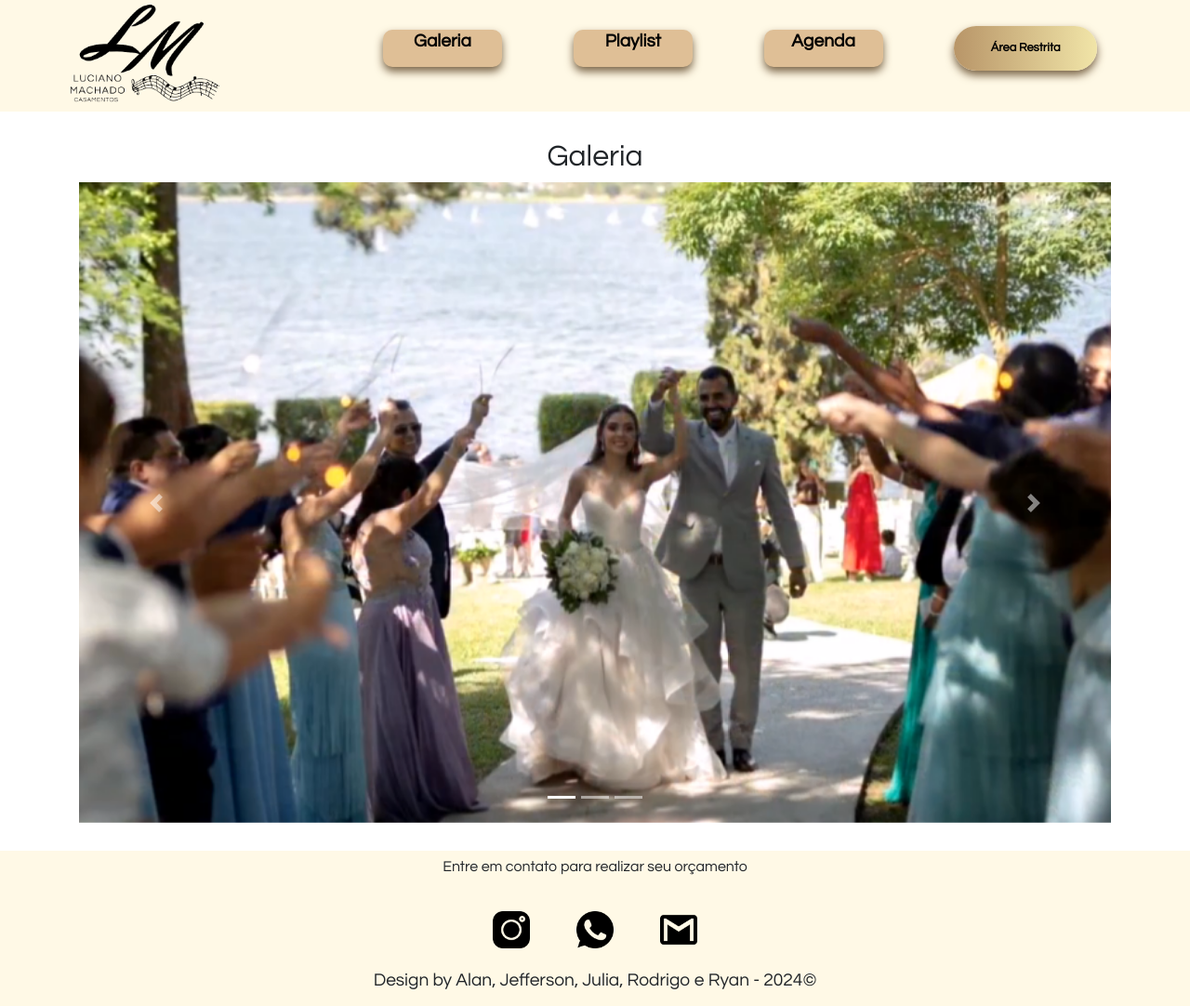
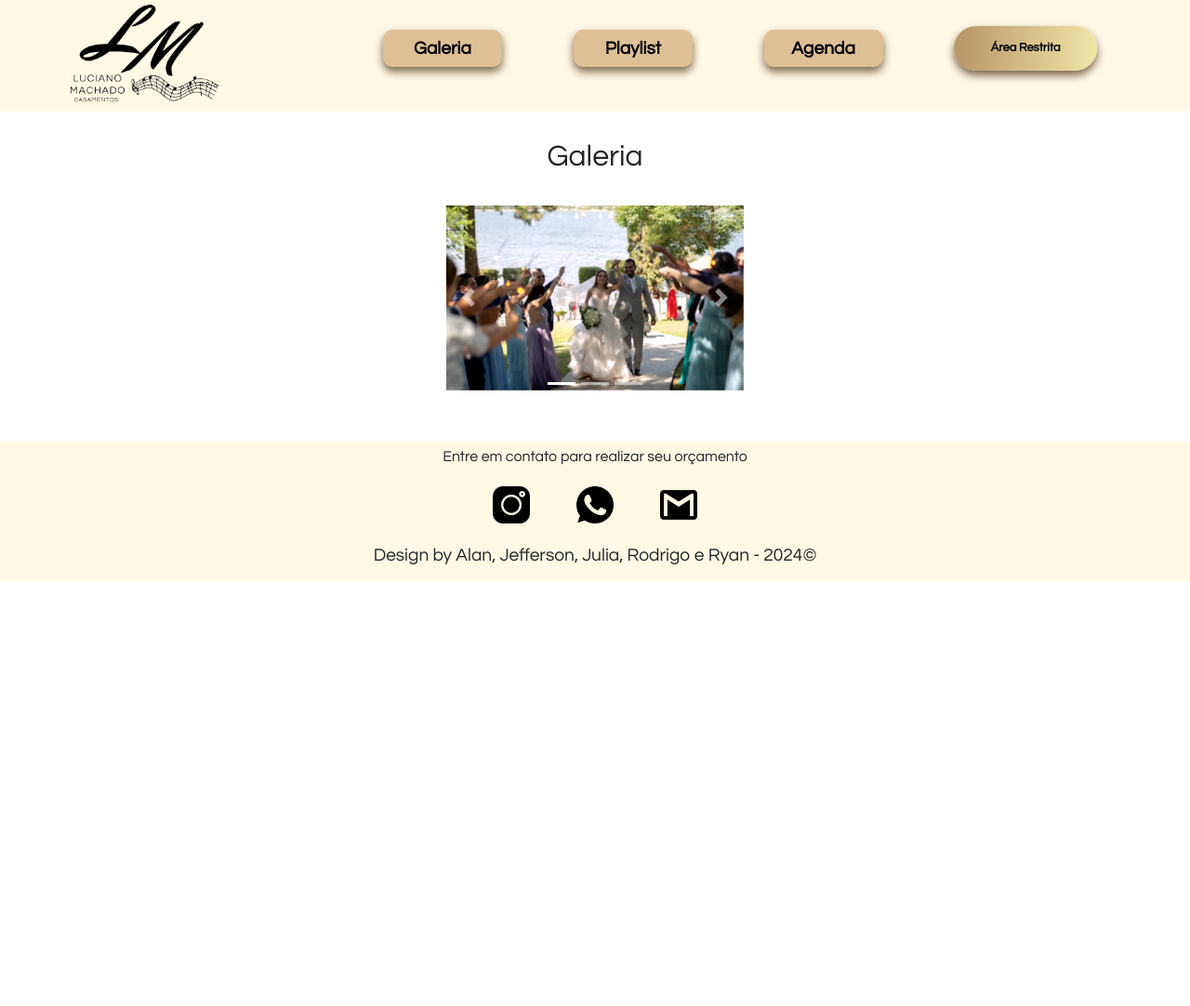
Before and after one commit to DigoPires/Luciano-Machado, a PHP site: page /galeria.html in a window 1280 px wide. Shown: the whole page at 93% size. After the commit the page ends 625 px from the top, so only its background shows below. Run offline with PHP 8.4, Linux system fonts and the light colour scheme; some libraries are stand-ins or nearby versions.

Commit message:
nova alteração

```diff
--- a/Menu Principal/CSS/estrutura.css
+++ b/Menu Principal/CSS/estrutura.css
@@ -15,9 +15,17 @@
     display: none;
     align-items: center;
 }
+
+.area-restrita{
+  padding: 0;
+}
 ::-webkit-input-placeholder {
     color: black;
 }
+p{
+    margin-bottom: 0;
+}
+
 input:focus::-webkit-input-placeholder {
     color: transparent;
     }
@@ -29,7 +37,6 @@ input{
     border: none;
     outline: unset;
     border-radius: 5px;
-    color: black;
     width: 10vw;
     height: 2.5vh;
     box-shadow: 0px 4px 5px rgba(53, 53, 53, 0.75);
@@ -150,6 +157,7 @@ header {
     background: linear-gradient(0.25turn,#e9d1b1, #eee2a8 );
     box-shadow: 0px 8px 15px #7a6447;
     transform: scale(1.05);
+
 }
 
 
--- /dev/null
+++ b/Menu Principal/CSS/galeria.css
@@ -0,0 +1,20 @@
+body{
+    /* background:linear-gradient(rgba(47, 15, 226, 0.308), rgba(141, 121, 31, 0.568)), url(/IMG/backgrounds/background-teste.jpg); */
+    height: 100vh;
+}
+
+.carousel-inner{
+    height: 30vh;
+    width: 25vw;
+    display: flex;
+    align-items: center;
+}
+
+.container{
+    height: 31vh;
+    display: flex;
+    justify-content: center;
+    align-items: center;
+    flex-direction: column;
+    width: 40vw;
+}
--- a/Menu Principal/galeria.html
+++ b/Menu Principal/galeria.html
@@ -59,8 +59,8 @@
 
     <main>
         <section>
+            <h2>Galeria</h2>
             <div class="container">
-                <h2>Galeria</h2>
                 <div id="myCarousel" class="carousel slide" data-ride="carousel">
                     <!-- Indicators -->
                     <ul class="carousel-indicators">
@@ -94,6 +94,9 @@
                 </div>
             </div>
 
+
+
+
         </section>
     </main>
 
@@ -115,13 +118,6 @@
     <script src="https://cdnjs.cloudflare.com/ajax/libs/popper.js/1.12.9/umd/popper.min.js"></script>
     <script src="https://stackpath.bootstrapcdn.com/bootstrap/4.5.2/js/bootstrap.min.js"></script>
 
-    <script>
-        $(document).ready(function(){
-          $('.carousel').carousel({
-            interval: 1000
-          });
-        });
-        </script>
 
 </body>
 
```
Lines whose indentation alone changed are shown as unchanged.
